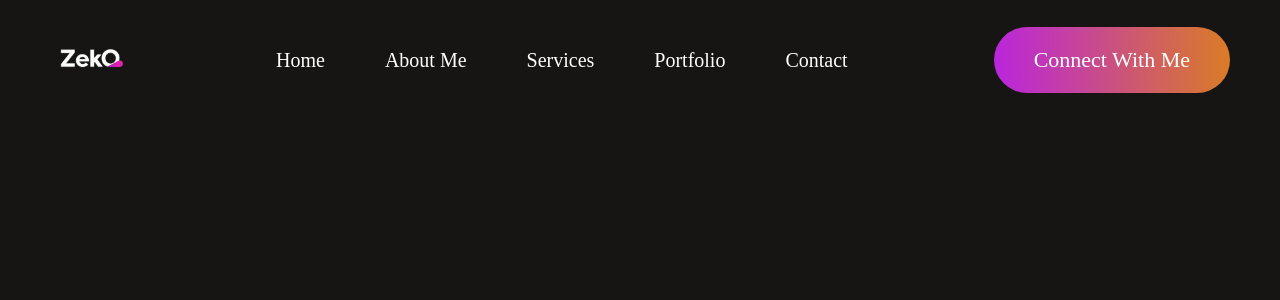
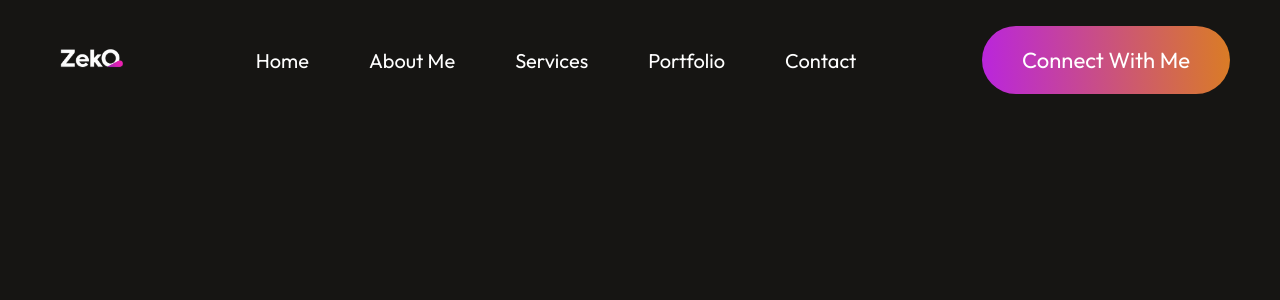
Before and after one commit to Yelle-stack/portfolio_yelle, a React (Vite) app: page / in a window 1280 px wide. Shown: the top 300 px of the page. Built offline with nearby package versions, Linux system fonts and the light colour scheme.

Commit message:
indexCssindexHtml

```diff
--- a/index.html
+++ b/index.html
@@ -5,6 +5,9 @@
     <link rel="icon" type="image/svg+xml" href="/favicon.svg" />
     <meta name="viewport" content="width=device-width, initial-scale=1.0" />
     <title>Portfolio Yelle</title>
+    <link rel="preconnect" href="https://fonts.googleapis.com">
+    <link rel="preconnect" href="https://fonts.gstatic.com" crossorigin>
+    <link href="https://fonts.googleapis.com/css2?family=Outfit:wght@400&display=swap" rel="stylesheet">
   </head>
   <body>
     <div id="root"></div>
--- a/src/Components/Navbar/Navbar.css
+++ b/src/Components/Navbar/Navbar.css
@@ -25,4 +25,9 @@
     background: linear-gradient(267deg, #DA7C25 0.36%, #B923E1 102.06%);
     font-size: 22px;
     cursor: pointer;
+    transition: 0.5s;
 }
+
+.nav-connect:hover {
+    transform: scale(1.05);
+}
--- a/src/index.css
+++ b/src/index.css
@@ -6,4 +6,5 @@
     height: 100vh;
     background: #161513;
     color: white;
+    font-family: 'outfit' ;
 }
```
